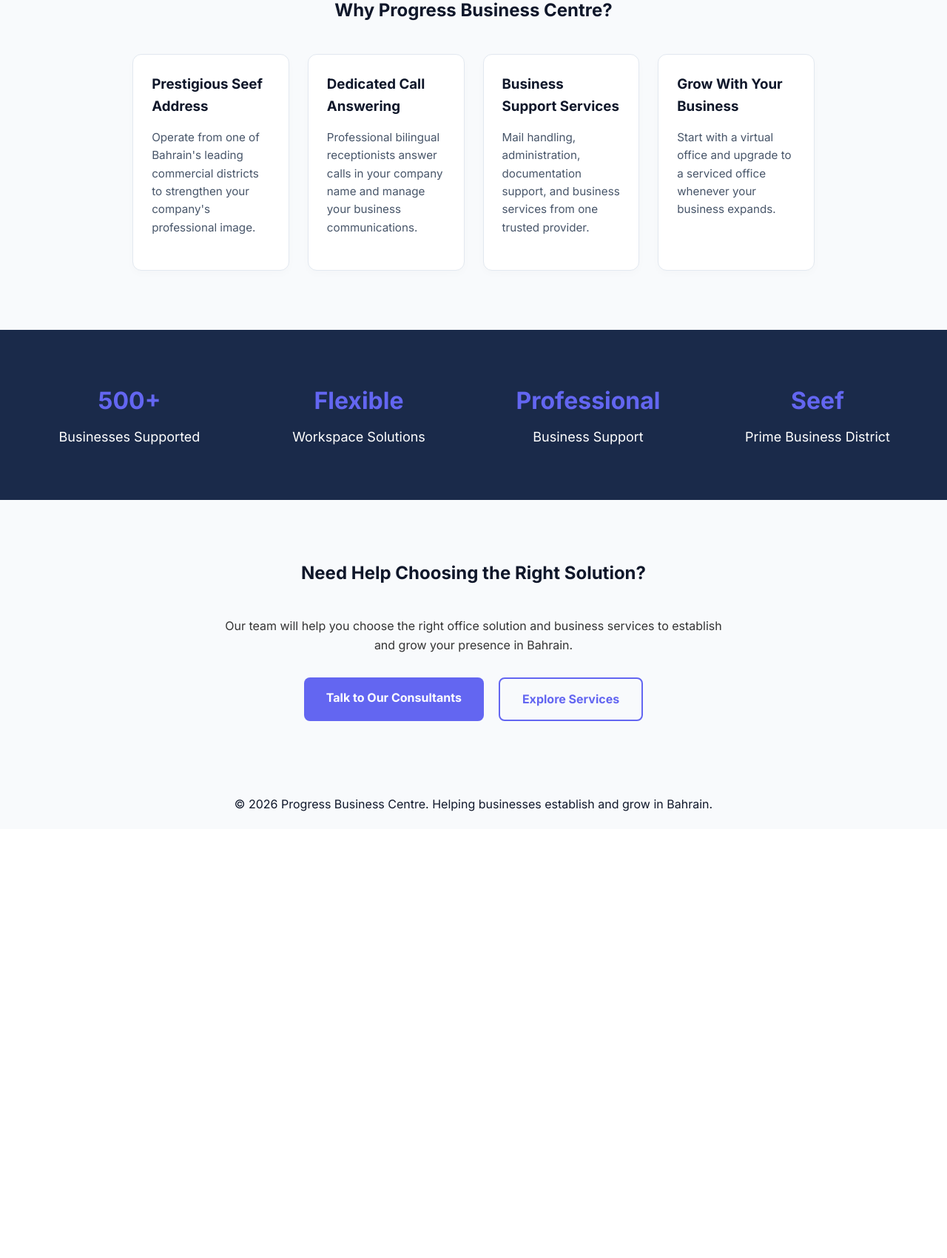
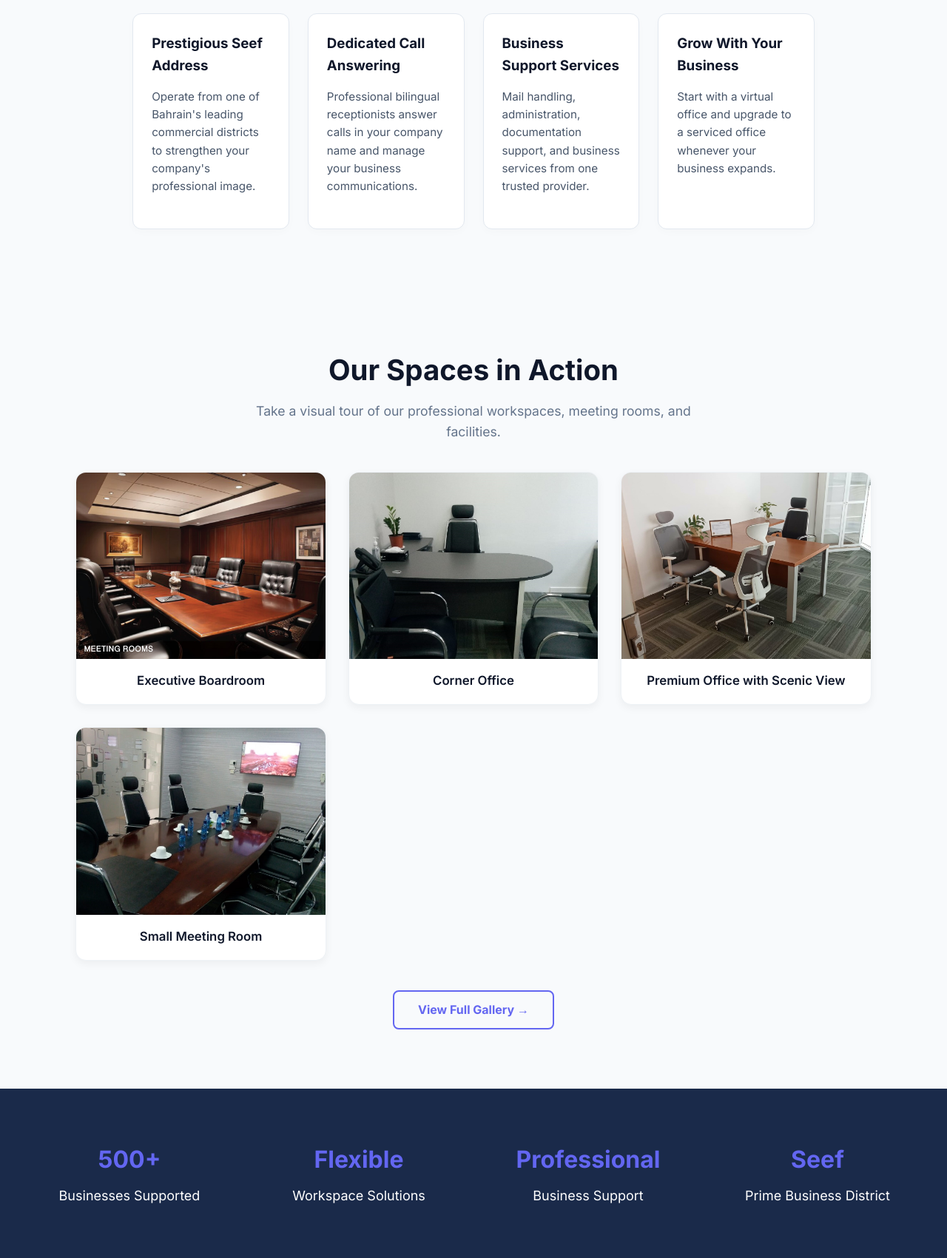
Before and after one commit to manarkhalil9/ProgressBusinessCenter, a Django app: page /en/ in a window 1280 px wide. Shown: the part 3332-5033 px from the top of the page at 74% size. Before the commit the page ends 4429 px from the top, so only its background shows below. Run offline with Django 5.2, Linux system fonts and the light colour scheme; data comes from the database, SQL or seed files in the repository.

Commit message:
adding logo & images to home

```diff
--- a/main_app/static/css/style.css
+++ b/main_app/static/css/style.css
@@ -138,7 +138,7 @@ img {
     justify-content: space-between;
     align-items: center;
     gap: 16px;
-    padding: 18px 8%;
+    padding: 20px 8%;
     background: #0f172a;
     box-shadow: 0 5px 18px rgba(0, 0, 0, .25);
 }
@@ -2769,3 +2769,111 @@ html[dir="rtl"] body {
   width: 100%;
   /* Assuming you have existing button colors, if not add background/color here */
 }
+
+/* ==========================================
+   GALLERY PREVIEW (Homepage)
+========================================== */
+.gallery-preview {
+    padding: 80px 8%;
+    background: #f8fafc;
+}
+
+.gallery-preview-header {
+    text-align: center;
+    margin-bottom: 40px;
+}
+
+.gallery-preview-header h2 {
+    font-size: 2.4rem;
+    color: #0f172a;
+    margin-bottom: 10px;
+}
+
+.gallery-preview-header p {
+    color: #64748b;
+    font-size: 1.1rem;
+    max-width: 600px;
+    margin: 0 auto;
+}
+
+.gallery-preview .gallery-grid {
+    display: grid;
+    grid-template-columns: repeat(auto-fit, minmax(260px, 1fr));
+    gap: 30px;
+    max-width: 1200px;
+    margin: 0 auto;
+    padding: 0;
+}
+
+.gallery-preview-cta {
+    text-align: center;
+    margin-top: 40px;
+}
+
+.gallery-preview-cta .btn-outline {
+    padding: 12px 32px;
+    font-size: 1rem;
+}
+
+/* Responsive adjustments */
+@media (max-width: 768px) {
+    .gallery-preview {
+        padding: 50px 5%;
+    }
+    .gallery-preview-header h2 {
+        font-size: 1.8rem;
+    }
+    .gallery-preview .gallery-grid {
+        grid-template-columns: repeat(auto-fit, minmax(180px, 1fr));
+        gap: 20px;
+    }
+}
+
+@media (max-width: 480px) {
+    .gallery-preview .gallery-grid {
+        grid-template-columns: 1fr 1fr;
+        gap: 15px;
+    }
+}
+
+/* ==========================================
+   LOGO IN NAVBAR
+========================================== */
+.logo a {
+    display: flex;
+    align-items: center;
+    text-decoration: none;
+}
+
+.logo-img {
+    max-height: 120px;
+    width: auto;
+    display: block;
+    background: transparent;
+    padding: 10px 0;
+    transition: opacity 0.2s ease;
+    filter: brightness(0) invert(1);
+}
+
+.logo-img:hover {
+    opacity: 0.85;
+}
+
+/* Mobile */
+@media (max-width: 768px) {
+    .navbar {
+        padding: 12px 5%;
+        gap: 10px;
+    }
+    .logo-img {
+        max-height: 70px;
+        padding: 6px 0;
+    }
+}
+
+@media (max-width: 480px) {
+    .logo-img {
+        max-height: 50px;
+        padding: 4px 0;
+    }
+}
--- a/main_app/templates/base.html
+++ b/main_app/templates/base.html
@@ -34,7 +34,9 @@
     <!-- Logo -->
     <div class="logo">
         <a href="{% url 'home' %}">
-            {% trans "Progress Business Centre" %}
+            <img src="{% static 'images/logo.png' %}"
+                 alt="{% trans 'Progress Business Centre' %}"
+                 class="logo-img">
         </a>
     </div>
 
--- a/main_app/templates/index.html
+++ b/main_app/templates/index.html
@@ -6,364 +6,176 @@
 <!-- HERO SECTION -->
 <section class="hero">
     <div class="hero-content">
-
-        <h1>
-            {% trans "Your Gateway to Doing Business in Bahrain" %}
-        </h1>
-
-        <p>
-            {% trans "Progress Business Centre helps entrepreneurs, startups, and international companies establish a professional business presence in Bahrain through premium virtual offices, serviced offices, and complete business support solutions." %}
-        </p>
-
+        <h1>{% trans "Your Gateway to Doing Business in Bahrain" %}</h1>
+        <p>{% trans "Progress Business Centre helps entrepreneurs, startups, and international companies establish a professional business presence in Bahrain through premium virtual offices, serviced offices, and complete business support solutions." %}</p>
         <div class="hero-buttons">
-
-            <a href="{% url 'services' %}" class="btn">
-                {% trans "Explore Our Solutions" %}
-            </a>
-
-            <a href="{% url 'business_register' %}" class="btn btn-light">
-                {% trans "Establish Your Presence" %}
-            </a>
-
+            <a href="{% url 'services' %}" class="btn">{% trans "Explore Our Solutions" %}</a>
+            <a href="{% url 'business_register' %}" class="btn btn-light">{% trans "Establish Your Presence" %}</a>
         </div>
-
     </div>
 </section>
 
+<!-- BUSINESS SETUP PROCESS -->
+<section class="setup-process">
+    <h2>{% trans "Your Business Setup Process" %}</h2>
+    <div class="card-grid">
+        <div class="setup-step">
+            <div class="step-number">1</div>
+            <h4>{% trans "Choose Your Solution" %}</h4>
+            <p>{% trans "Select the workspace or business solution that best suits your company's needs." %}</p>
+        </div>
+        <div class="setup-step">
+            <div class="step-number">2</div>
+            <h4>{% trans "Submit Your Requirements" %}</h4>
+            <p>{% trans "Share your business information and our team will guide you through the setup process." %}</p>
+        </div>
+        <div class="setup-step">
+            <div class="step-number">3</div>
+            <h4>{% trans "Complete Your Setup" %}</h4>
+            <p>{% trans "Our team prepares your workspace and business services so you're ready to begin operating." %}</p>
+        </div>
+        <div class="setup-step">
+            <div class="step-number">4</div>
+            <h4>{% trans "Start Operating" %}</h4>
+            <p>{% trans "Begin operating with confidence using our professional facilities and ongoing business support." %}</p>
+        </div>
+    </div>
+</section>
 
-<!-- BUSINESS SETUP PROCESS -->
+<!-- WORKSPACE SOLUTIONS -->
+<section class="services-preview">
+    <h2>{% trans "Workspace Solutions" %}</h2>
+    <div class="card-grid">
+        <div class="service-card">
+            <h3>{% trans "Virtual Offices" %}</h3>
+            <p>{% trans "Establish a professional business presence in Bahrain with a prestigious address, call handling, mail services, meeting room access, and administrative support without renting a physical office." %}</p>
+        </div>
+        <div class="service-card">
+            <h3>{% trans "Serviced Offices" %}</h3>
+            <p>{% trans "Fully furnished private offices with reception services, utilities, cleaning, internet access, and professional facilities designed for growing businesses." %}</p>
+        </div>
+        <div class="service-card">
+            <h3>{% trans "Meeting Rooms" %}</h3>
+            <p>{% trans "Professional meeting spaces available for client meetings, business discussions, and presentations whenever your company needs them." %}</p>
+        </div>
+        <div class="service-card">
+            <h3>{% trans "Coworking Spaces" %}</h3>
+            <p>{% trans "Flexible workspace solutions for entrepreneurs, freelancers, and startups looking for a professional environment to work and grow." %}</p>
+        </div>
+    </div>
+</section>
 
-<section class="setup-process">
+<!-- WHY BAHRAIN -->
+<section class="about-home">
+    <div>
+        <h2>{% trans "Why Choose Bahrain?" %}</h2>
+        <p>{% trans "Bahrain is one of the GCC's most attractive business destinations, offering international investors a stable economy, competitive operating costs, and a strategic location connecting businesses to regional markets." %}</p>
+    </div>
+</section>
 
-    <h2>{% trans "Your Business Setup Process" %}</h2>
+<!-- BAHRAIN FEATURES -->
+<section class="features-section">
+    <div class="card-grid">
+        <div class="feature-card">
+            <h4>{% trans "100% Foreign Ownership" %}</h4>
+            <p>{% trans "Many business activities allow full foreign ownership, making Bahrain an ideal destination for international investors." %}</p>
+        </div>
+        <div class="feature-card">
+            <h4>{% trans "Gateway to the GCC" %}</h4>
+            <p>{% trans "Expand into Saudi Arabia and the wider GCC market from one strategic business location." %}</p>
+        </div>
+        <div class="feature-card">
+            <h4>{% trans "Fast Company Formation" %}</h4>
+            <p>{% trans "Supportive regulations and streamlined company formation help businesses establish operations efficiently." %}</p>
+        </div>
+        <div class="feature-card">
+            <h4>{% trans "Professional Local Support" %}</h4>
+            <p>{% trans "Receive expert guidance with office solutions, business registration, and day-to-day administrative support." %}</p>
+        </div>
+    </div>
+</section>
 
+<!-- WHY PROGRESS BUSINESS CENTRE -->
+<section class="services-preview">
+    <h2>{% trans "Why Progress Business Centre?" %}</h2>
     <div class="card-grid">
+        <div class="service-card">
+            <h3>{% trans "Prestigious Seef Address" %}</h3>
+            <p>{% trans "Operate from one of Bahrain's leading commercial districts to strengthen your company's professional image." %}</p>
+        </div>
+        <div class="service-card">
+            <h3>{% trans "Dedicated Call Answering" %}</h3>
+            <p>{% trans "Professional bilingual receptionists answer calls in your company name and manage your business communications." %}</p>
+        </div>
+        <div class="service-card">
+            <h3>{% trans "Business Support Services" %}</h3>
+            <p>{% trans "Mail handling, administration, documentation support, and business services from one trusted provider." %}</p>
+        </div>
+        <div class="service-card">
+            <h3>{% trans "Grow With Your Business" %}</h3>
+            <p>{% trans "Start with a virtual office and upgrade to a serviced office whenever your business expands." %}</p>
+        </div>
+    </div>
+</section>
 
-        <div class="setup-step">
-
-            <div class="step-number">1</div>
-
-            <h4>{% trans "Choose Your Solution" %}</h4>
-
-            <p>
-                {% trans "Select the workspace or business solution that best suits your company's needs." %}
-            </p>
-
+<!-- GALLERY PREVIEW – Random images from your gallery -->
+<section class="gallery-preview">
+    <div class="gallery-preview-header">
+        <h2>{% trans "Our Spaces in Action" %}</h2>
+        <p>{% trans "Take a visual tour of our professional workspaces, meeting rooms, and facilities." %}</p>
     </div>
 
-
-        <div class="setup-step">
-
-            <div class="step-number">2</div>
-
-            <h4>{% trans "Submit Your Requirements" %}</h4>
-
-            <p>
-                {% trans "Share your business information and our team will guide you through the setup process." %}
-            </p>
-
+    <div class="gallery-grid">
+        {% for image in random_images %}
+            <a href="{% url 'gallery_detail' image.id %}" class="gallery-card">
+                <div class="gallery-image-wrapper">
+                    <img src="{{ image.image.url }}" alt="{{ image.title }}">
+                    <div class="gallery-overlay">
+                        <span class="gallery-view-icon">🔍</span>
+                    </div>
+                </div>
+                <h3>{{ image.title }}</h3>
+            </a>
+        {% empty %}
+            <p class="empty">{% trans "No images available yet." %}</p>
+        {% endfor %}
     </div>
 
-
-        <div class="setup-step">
-
-            <div class="step-number">3</div>
-
-            <h4>{% trans "Complete Your Setup" %}</h4>
-
-            <p>
-                {% trans "Our team prepares your workspace and business services so you're ready to begin operating." %}
-            </p>
-
+    <div class="gallery-preview-cta">
+        <a href="{% url 'gallery' %}" class="btn btn-outline">
+            {% trans "View Full Gallery" %} →
+        </a>
     </div>
-
-
-        <div class="setup-step">
-
-            <div class="step-number">4</div>
-
-            <h4>{% trans "Start Operating" %}</h4>
-
-            <p>
-                {% trans "Begin operating with confidence using our professional facilities and ongoing business support." %}
-            </p>
-
-        </div>
-
-    </div>
-
 </section>
 
-
-<!-- SERVICES -->
-
-<section class="services-preview">
-
-    <h2>{% trans "Workspace Solutions" %}</h2>
-
-    <div class="card-grid">
-
-        <div class="service-card">
-
-            <h3>{% trans "Virtual Offices" %}</h3>
-
-            <p>
-                {% trans "Establish a professional business presence in Bahrain with a prestigious address, call handling, mail services, meeting room access, and administrative support without renting a physical office." %}
-            </p>
-
+<!-- STATS -->
+<section class="stats">
+    <div>
+        <h2>500+</h2>
+        <p>{% trans "Businesses Supported" %}</p>
     </div>
-
-
-        <div class="service-card">
-
-            <h3>{% trans "Serviced Offices" %}</h3>
-
-            <p>
-                {% trans "Fully furnished private offices with reception services, utilities, cleaning, internet access, and professional facilities designed for growing businesses." %}
-            </p>
-
+    <div>
+        <h2>{% trans "Flexible" %}</h2>
+        <p>{% trans "Workspace Solutions" %}</p>
     </div>
-
-
-        <div class="service-card">
-
-            <h3>{% trans "Meeting Rooms" %}</h3>
-
-            <p>
-                {% trans "Professional meeting spaces available for client meetings, business discussions, and presentations whenever your company needs them." %}
-            </p>
-
+    <div>
+        <h2>{% trans "Professional" %}</h2>
+        <p>{% trans "Business Support" %}</p>
     </div>
-
-
-        <div class="service-card">
-
-            <h3>{% trans "Coworking Spaces" %}</h3>
-
-            <p>
-                {% trans "Flexible workspace solutions for entrepreneurs, freelancers, and startups looking for a professional environment to work and grow." %}
-            </p>
-
+    <div>
+        <h2>{% trans "Seef" %}</h2>
+        <p>{% trans "Prime Business District" %}</p>
     </div>
-
-    </div>
-
 </section>
 
-
-<!-- WHY BAHRAIN -->
-
-<section class="about-home">
-
-    <div>
-
-        <h2>{% trans "Why Choose Bahrain?" %}</h2>
-
-        <p>
-
-            {% trans "Bahrain is one of the GCC's most attractive business destinations, offering international investors a stable economy, competitive operating costs, and a strategic location connecting businesses to regional markets." %}
-
-        </p>
-
+<!-- CTA -->
+<section class="cta">
+    <h2>{% trans "Need Help Choosing the Right Solution?" %}</h2>
+    <p>{% trans "Our team will help you choose the right office solution and business services to establish and grow your presence in Bahrain." %}</p>
+    <div class="cta-buttons">
+        <a href="{% url 'contact' %}" class="btn">{% trans "Talk to Our Consultants" %}</a>
+        <a href="{% url 'services' %}" class="btn btn-outline">{% trans "Explore Services" %}</a>
     </div>
-
-</section>
-
-
-<section class="features-section">
-
-    <div class="card-grid">
-
-        <div class="feature-card">
-
-            <h4>{% trans "100% Foreign Ownership" %}</h4>
-
-            <p>
-
-                {% trans "Many business activities allow full foreign ownership, making Bahrain an ideal destination for international investors." %}
-
-            </p>
-
-        </div>
-
-
-        <div class="feature-card">
-
-            <h4>{% trans "Gateway to the GCC" %}</h4>
-
-            <p>
-
-                {% trans "Expand into Saudi Arabia and the wider GCC market from one strategic business location." %}
-
-            </p>
-
-        </div>
-
-
-        <div class="feature-card">
-
-            <h4>{% trans "Fast Company Formation" %}</h4>
-
-            <p>
-
-                {% trans "Supportive regulations and streamlined company formation help businesses establish operations efficiently." %}
-
-            </p>
-
-        </div>
-
-
-        <div class="feature-card">
-
-            <h4>{% trans "Professional Local Support" %}</h4>
-
-            <p>
-
-                {% trans "Receive expert guidance with office solutions, business registration, and day-to-day administrative support." %}
-
-            </p>
-
-        </div>
-
-    </div>
-
-</section>
-
-
-<!-- WHY PROGRESS -->
-
-<section class="services-preview">
-
-    <h2>{% trans "Why Progress Business Centre?" %}</h2>
-
-    <div class="card-grid">
-
-        <div class="service-card">
-
-            <h3>{% trans "Prestigious Seef Address" %}</h3>
-
-            <p>
-
-                {% trans "Operate from one of Bahrain's leading commercial districts to strengthen your company's professional image." %}
-
-            </p>
-
-        </div>
-
-
-        <div class="service-card">
-
-            <h3>{% trans "Dedicated Call Answering" %}</h3>
-
-            <p>
-
-                {% trans "Professional bilingual receptionists answer calls in your company name and manage your business communications." %}
-
-            </p>
-
-        </div>
-
-
-        <div class="service-card">
-
-            <h3>{% trans "Business Support Services" %}</h3>
-
-            <p>
-
-                {% trans "Mail handling, administration, documentation support, and business services from one trusted provider." %}
-
-            </p>
-
-        </div>
-
-
-        <div class="service-card">
-
-            <h3>{% trans "Grow With Your Business" %}</h3>
-
-            <p>
-
-                {% trans "Start with a virtual office and upgrade to a serviced office whenever your business expands." %}
-
-            </p>
-
-        </div>
-
-    </div>
-
-</section>
-
-
-<!-- STATS -->
-
-<section class="stats">
-
-    <div>
-
-        <h2>500+</h2>
-
-        <p>{% trans "Businesses Supported" %}</p>
-
-    </div>
-
-
-    <div>
-
-        <h2>{% trans "Flexible" %}</h2>
-
-        <p>{% trans "Workspace Solutions" %}</p>
-
-    </div>
-
-
-    <div>
-
-        <h2>{% trans "Professional" %}</h2>
-
-        <p>{% trans "Business Support" %}</p>
-
-    </div>
-
-
-    <div>
-
-        <h2>{% trans "Seef" %}</h2>
-
-        <p>{% trans "Prime Business District" %}</p>
-
-    </div>
-
-</section>
-
-
-<!-- CTA -->
-
-<section class="cta">
-
-    <h2>{% trans "Need Help Choosing the Right Solution?" %}</h2>
-
-    <p>
-
-        {% trans "Our team will help you choose the right office solution and business services to establish and grow your presence in Bahrain." %}
-
-    </p>
-
-    <div class="cta-buttons">
-
-        <a href="{% url 'contact' %}" class="btn">
-
-            {% trans "Talk to Our Consultants" %}
-
-        </a>
-
-        <a href="{% url 'services' %}" class="btn btn-outline">
-
-            {% trans "Explore Services" %}
-
-        </a>
-
-    </div>
-
 </section>
 
 {% endblock %}
--- a/main_app/views.py
+++ b/main_app/views.py
@@ -25,7 +25,11 @@ import calendar
 
 # ---------- HOME ----------
 def home(request):
-    return render(request, 'index.html')
+
+    random_images = GalleryImage.objects.order_by('?')[:4]
+
+    context = {'random_images' : random_images,}
+    return render(request, 'index.html', context)
 
 
 # ---------- ABOUT ----------
```
Also changed, not shown: progressCenter/settings.py (+10 -6 lines), main_app/static/images/logo.png (added). Lines whose indentation alone changed are shown as unchanged.
